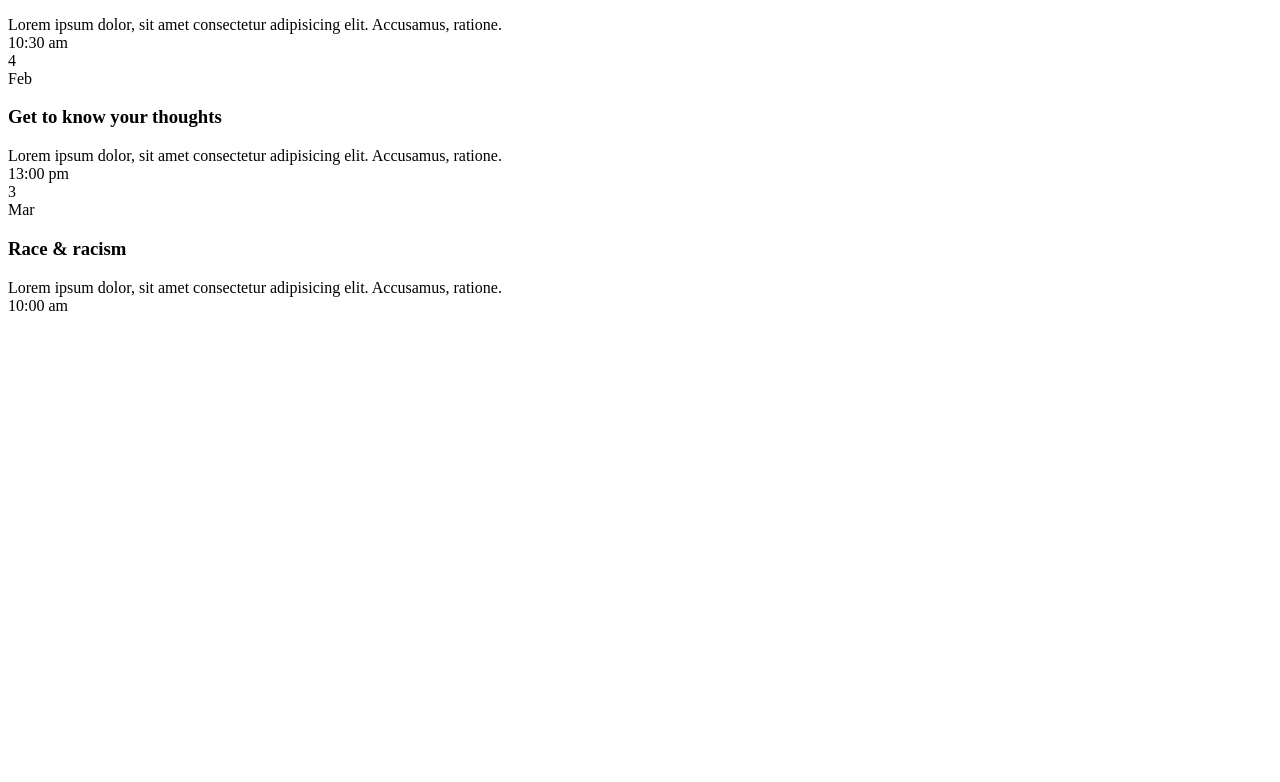
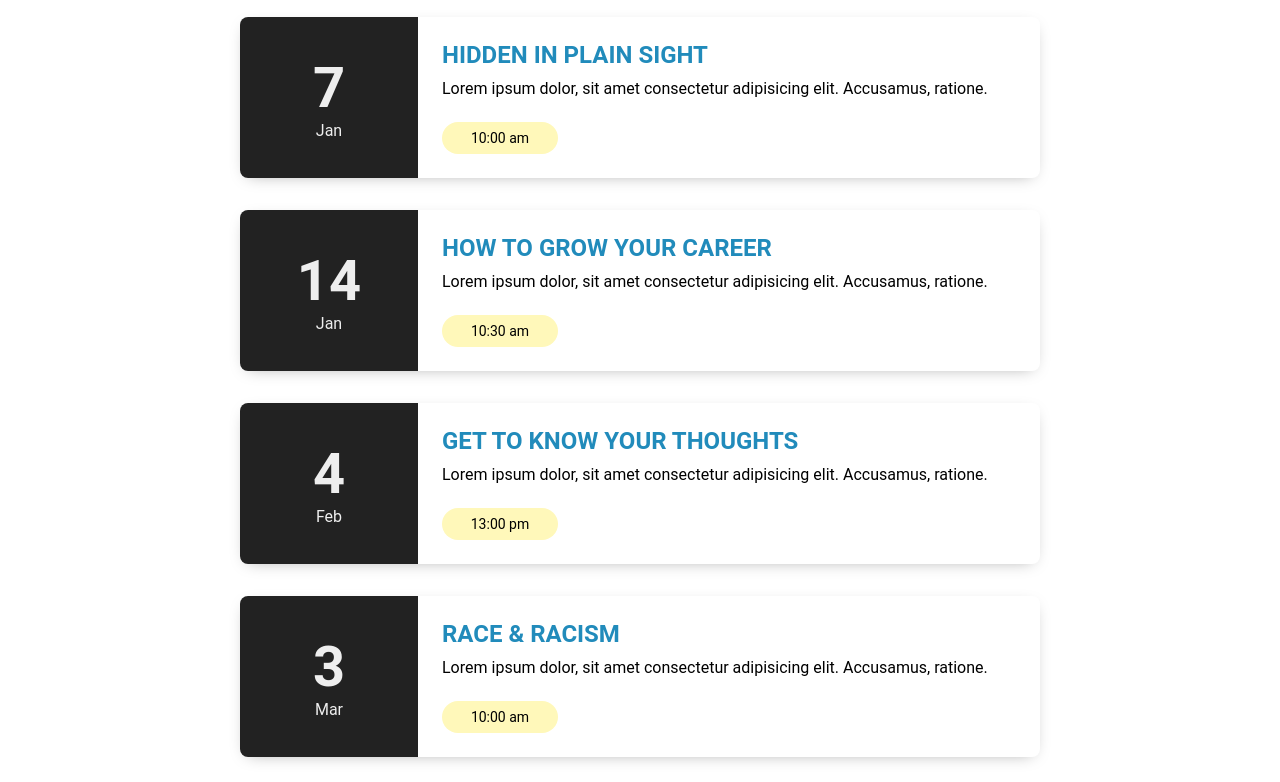
Before and after one commit to Amitaf1/MakeItResponsive, a plain HTML site: page Schedule.html in a window 1280 px wide. Shown: the part 673-1455 px from the top of the page. Before the commit the page ends 996 px from the top, so only its background shows below. Drawn offline with Linux system fonts and the light colour scheme.

Commit message:
Update style.css

```diff
--- a/style.css
+++ b/style.css
@@ -130,3 +130,93 @@ header ul li a{
   text-align: center;
   font-size: 22px;
 }
+
+/*Schedule*/
+
+.event-container {
+  font-family: "Roboto", sans-serif;
+  max-width: 800px;
+  margin: 0 auto;
+}
+
+.event-container h3.year {
+  font-size: 40px;
+  text-align: center;
+  border-bottom: 1px solid #b1b1b1;
+}
+
+.event-container .event {
+  box-shadow: 0 4px 16px -8px rgba(0, 0, 0, 0.4);
+  display: flex;
+  border-radius: 8px;
+  margin: 32px 0;
+}
+
+.event .event-left {
+  background: #222;
+  min-width: 82px;
+  display: flex;
+  align-items: center;
+  justify-content: center;
+  color: #eee;
+  padding: 8px 48px;
+  font-weight: bold;
+  text-align: center;
+  border-radius: 8px 0 0 8px;
+}
+
+.event .event-left .date {
+  font-size: 56px;
+}
+
+.event .event-left .month {
+  font-size: 16px;
+  font-weight: normal;
+}
+
+.event .event-right {
+  display: flex;
+  flex-direction: column;
+  justify-content: center;
+  padding: 0 24px;
+}
+
+.event .event-right h3.event-title {
+  font-size: 24px;
+  margin: 24px 0 10px 0;
+  color: #218bbb;
+  text-transform: uppercase;
+}
+
+.event .event-right .event-timing {
+  background: #fff8ba;
+  display: flex;
+  align-items: center;
+  justify-content: center;
+  width: 100px;
+  padding: 8px;
+  border-radius: 16px;
+  margin: 24px 0;
+  font-size: 14px;
+}
+
+@media (max-width: 550px) {
+  .event {
+    flex-direction: column;
+  }
+
+  .event .event-left {
+    padding: 0;
+    border-radius: 8px 8px 0 0;
+  }
+
+  .event .event-left .event-date .date,
+  .event .event-left .event-date .month {
+    display: inline-block;
+    font-size: 24px;
+  }
+
+  .event .event-left .event-date {
+    padding: 10px 0;
+  }
+}
```
